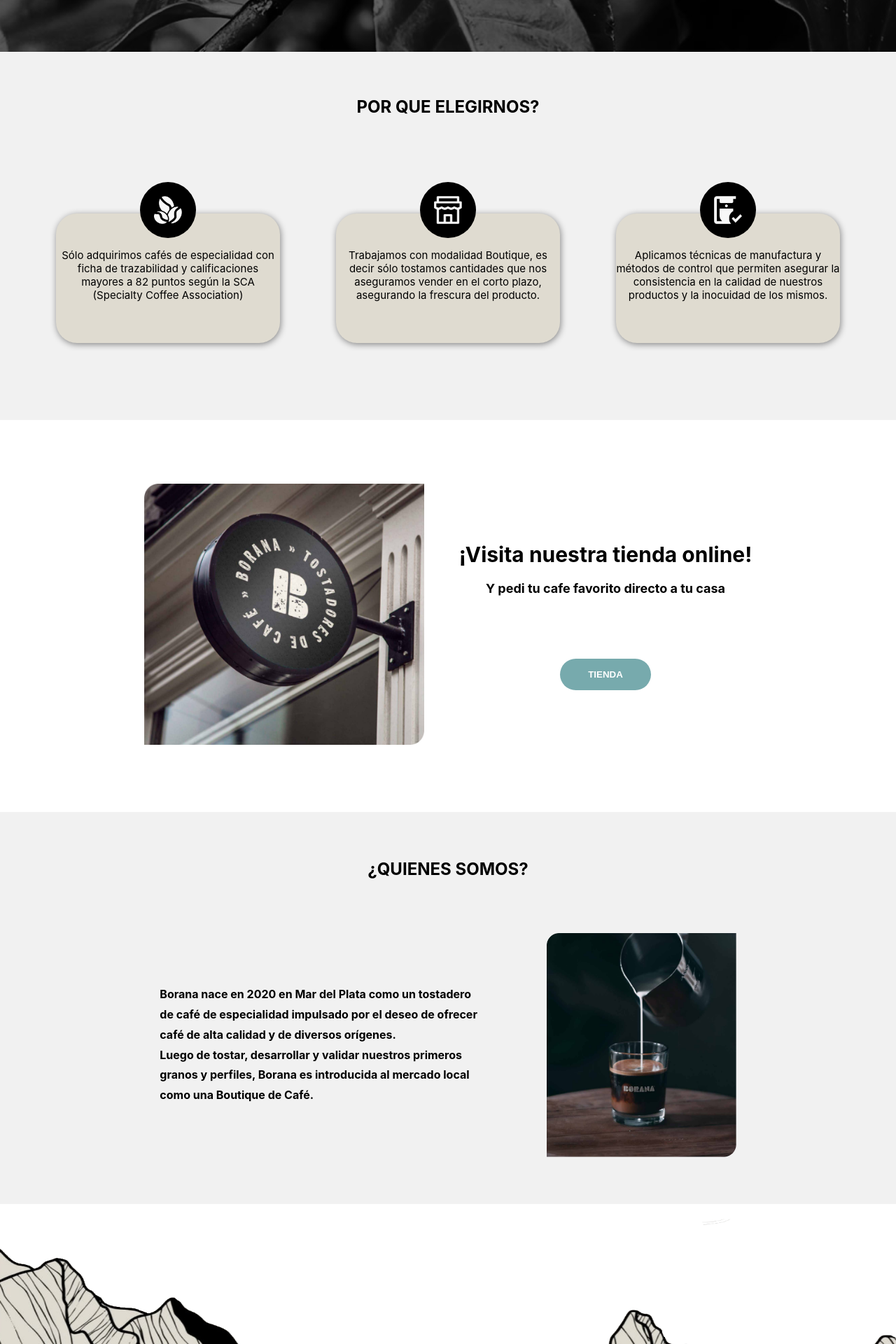
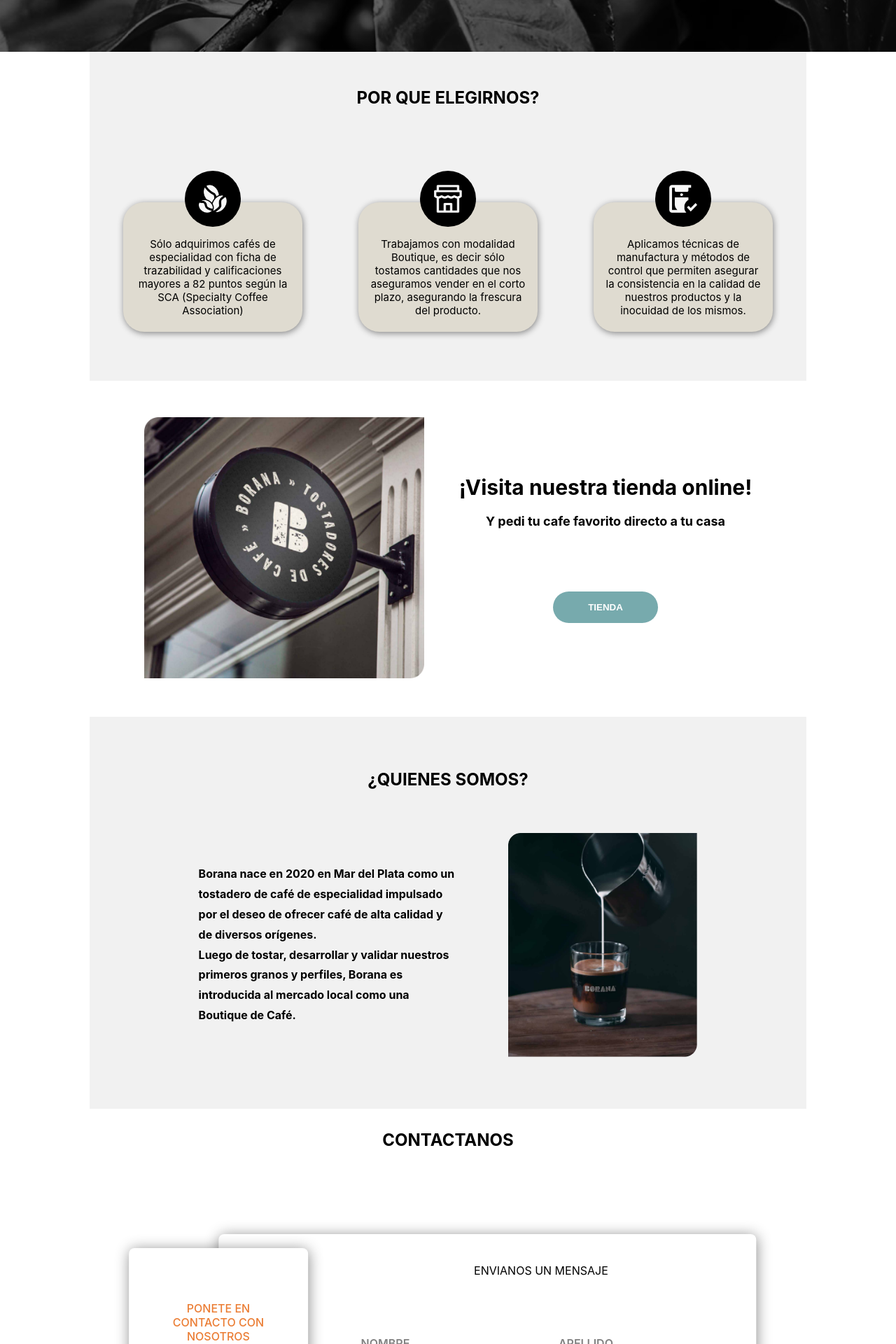
Before and after one commit to matuumdq/borana, a React (Vite) app: page / in a window 1280 px wide. Shown: the part 726-2646 px from the top of the page at 70% size. Built offline with nearby package versions, Linux system fonts and the light colour scheme.

Commit message:
style: :art: Form created and styled
Create form component adding css

Mobile not ready uet

```diff
--- a/src/App.css
+++ b/src/App.css
@@ -0,0 +1,6 @@
+.container{
+    display: flex;
+    flex-direction: column;
+    max-width: 1024px;
+    margin: auto;
+}
--- a/src/App.jsx
+++ b/src/App.jsx
@@ -2,6 +2,7 @@
 import './App.css'
 import Choose from './components/Choose'
 import Footer from './components/Footer'
+import Form from './components/Form'
 import Header from './components/Header'
 import Tienda from './components/Shop'
 import Who from './components/Who'
@@ -12,9 +13,12 @@ function App() {
 
     <div className="App">
         <Header />
-        <Choose />
-        <Tienda />
-        <Who />
+        <div className='container'>
+            <Choose />
+            <Tienda />
+            <Who />
+            <Form />
+        </div>
         <Footer />
     </div>
   )
--- a/src/components/Choose.jsx
+++ b/src/components/Choose.jsx
@@ -26,7 +26,7 @@ const Choose = () => {
   return (
     <div className='why-us'>
         <h2 className='choose-us'>POR QUE ELEGIRNOS?</h2>
-        <div className='container'>
+        <div className='choose-container'>
             {options.map((opt, i) => (
                 <Card
                     key={opt.id}
--- /dev/null
+++ b/src/components/Form.jsx
@@ -0,0 +1,68 @@
+import { BsFacebook, BsInstagram } from 'react-icons/bs'
+import '../styles/Form.css'
+
+const Form = () => {
+  return (
+    <>
+        <h2 className='form-cont'>CONTACTANOS</h2>
+        <div className='form'>
+            <div className='form-text'>
+                <p className='form-contactus'>
+                    Ponete en contacto con nosotros
+                </p>
+            <div className='form-dudes'>
+                <p>
+                    ¿Te quedaron dudas sobre nuestros procesos?
+                </p>
+                <p>
+                    ¿Te gustaría realizar un pedido para vos o para tu comercio?
+                </p>
+            </div>
+
+                <div className='form-icons'>
+                    <BsInstagram color='#EB7D34' className='form-icons'/>
+                    <BsFacebook color='#EB7D34' className='form-icons'/>
+                </div>
+            </div>
+
+            <div className='form-contact-size'>
+                <p>envianos un mensaje</p>
+                <div className='form-contact'>
+                    <div className='try'>
+                        <label>NOMBRE</label>
+                        <input type="text" name="user_name" />
+                    </div>
+
+                    <div className='try'>
+                        <label>APELLIDO</label>
+                        <input type="text" name="user_name" />
+                    </div>
+
+                    <div className='try'>
+                        <label>EMAIL</label>
+                        <input type="email" name="user_email" />
+                    </div>
+
+                    <div className='try'>
+                        <label>TELEFONO</label>
+                        <input type="text" name="user_name" />
+                    </div>
+
+                    <div className='try'>
+                        <label>MENSAJE</label>
+                        <input
+                            placeholder='Escriba su mensaje'
+                            name="message"
+                            />
+                    </div>
+                </div>
+                    <button type="submit">
+                        Enviar
+                    </button>
+            </div>
+        </div>
+    </>
+  )
+}
+
+export default Form
--- a/src/styles/Card.css
+++ b/src/styles/Card.css
@@ -41,21 +41,15 @@
 .card-container-text p{
     text-align: center;
     font-size: 15px;
-    padding: 50px 0;
+    padding: 50px 15px;
 }
 
-@media only screen and (max-width: 768px){
-    .card-container{
-        margin: auto 10px;
-        width: 70%;
-        font-size: 12px;
-    }
-}
 
 @media only screen and (max-width: 1200px){
     .card-container{
         margin: 0 ;
         width: 50%;
+        height: auto;
     }
     .card-container-text p{
         margin: auto 10px;
@@ -67,8 +61,10 @@
     }
 }
 
-@media only screen and (max-width: 600px) {
+@media only screen and (max-width: 768px){
     .card-container{
-        width: 80%;
+        margin: auto 10px;
+        width: 60%;
+        font-size: 12px;
     }
 }
--- a/src/styles/Choose.css
+++ b/src/styles/Choose.css
@@ -8,16 +8,15 @@
     padding: 5% 0 1%;
 }
 
-.container {
+.choose-container {
     display: flex;
     justify-content: center;
     position: relative;
-    padding: 0 0 70px;
-    margin: 0 auto;
+    margin: 0 auto 30px;
 }
 
 @media only screen and (max-width: 768px){
-    .container {
+    .choose-container {
         flex-direction: column;
         align-items: center;
         width: 100%;
--- a/src/styles/Form.css
+++ b/src/styles/Form.css
@@ -1,4 +1,110 @@
-* {
-    margin: 0;
-    padding: 0;
+.form-cont{
+    text-transform: uppercase;
+    text-align: center;
 }
+
+.form{
+    position: relative;
+    display: flex;
+    height: 800px;
+    align-items: center;
+    justify-content: center;
+    transform: translate(-7%);
+}
+
+.form-text{
+    position: relative;
+    transform: translate(50%);
+    z-index: 2;
+    background-color: #FFF;
+    width: 20%;
+    height: 60%;
+    max-height: 500px;
+    border-radius: 8px;
+    box-shadow: 1px 2px 10px 0px rgba(0,0,0,0.45);
+    -webkit-box-shadow: 1px 2px 20px 0px rgba(0,0,0,0.45);
+    -moz-box-shadow: 1px 2px 20px 0px rgba(0,0,0,0.45);
+    display: flex;
+    flex-direction: column;
+    gap: 10px;
+    padding: 20px 40px;
+    align-items: center;
+    justify-content: space-evenly;
+    text-align: center;
+    text-transform: uppercase;
+}
+
+.form-contactus{
+    font-weight: 500;
+    color: #EB7D34;
+}
+
+.form-dudes {
+    font-weight: 700;
+}
+
+.form-icons{
+    padding: 0 15px;
+    display: flex;
+}
+
+.form-contact-size{
+    box-shadow: 1px 2px 10px 0px rgba(0,0,0,0.45);
+    -webkit-box-shadow: 1px 2px 20px 0px rgba(0,0,0,0.45);
+    -moz-box-shadow: 1px 2px 20px 0px rgba(0,0,0,0.45);
+    border-radius: 8px;
+    height: 70%;
+    width: 70%;
+    display: flex;
+    flex-direction: column;
+    justify-content: space-around;
+    padding: 0 0 0 15%;
+}
+
+.form-contact-size p{
+    text-transform: uppercase;
+    text-align: center;
+}
+
+.form-contact{
+    display: grid;
+    grid-template-columns: repeat(2, 1fr);
+    gap: 50px;
+    margin-left: 50px;
+    margin-right: 50px;
+}
+
+.try{
+    display: flex;
+    flex-direction: column;
+    color: #828282;
+    font-weight: 600;
+}
+
+.try input{
+    width: 100%;
+    border: 0;
+    border-bottom: 1px solid #04202B;
+    padding-top: 15px;
+}
+
+button {
+    width: 150px;
+    margin: 0 auto;
+    padding: 10px;
+    border-radius: 25px;
+    border: 0px;
+    font-weight: 700;
+    text-transform: uppercase;
+    color: #FFFFFF;
+    background: #EB7D34;
+    transition-timing-function: cubic-bezier(0.4, 0, 0.2, 1);
+    transition-duration: 600ms;
+}
+
+button:hover{
+    cursor: pointer;
+    background-color: #D9D9D9;
+    color: #000;
+
+}
--- a/src/styles/Shop.css
+++ b/src/styles/Shop.css
@@ -2,7 +2,8 @@
     display: flex;
     align-items: center;
     justify-content: center;
-    height: 70vh;
+    height: 60vh;
+    margin: 0 50px;
 }
 
 .shop-img{
@@ -31,6 +32,7 @@
 
 .shop-button{
     margin-top: 70px;
+    width: 150px;
     padding: 15px 40px;
     border-radius: 25px;
     border: 0px;
@@ -50,8 +52,8 @@
 
 @media only screen and (max-width: 768px) {
     .shop{
-        margin: 100px 0;
-        height: 70vh;
+        height: 60vh;
+        margin: 20px;
     }
     .shop-img{
         display: none;
@@ -63,7 +65,7 @@
     }
     .principal-text{
         font-size: 20px;
-        padding-bottom: 20px;
+        padding: 25px 0;
     }
     .sec-text{
         font-size: 12px;
@@ -74,10 +76,8 @@
 @media only screen and (max-width: 414px) {
     .shop{
         flex-direction: column;
-        height: 100vh;
-    }
-    .shop-country{
-        margin-bottom: 40px;
+        height: 70vh;
+        margin-top: 50px;
     }
     .shop-text{
         font-weight: 700;
@@ -86,5 +86,6 @@
     }
     .shop-button{
         margin: 40px auto;
+        width: 150px;
     }
 }
--- a/src/styles/Who.css
+++ b/src/styles/Who.css
@@ -5,6 +5,7 @@
     flex-direction: column;
     align-items: center;
     justify-content: center;
+    margin-bottom: 30px;
 }
 
 .who-us{
```
Also changed, not shown: src/styles/prueba.css (deleted).
